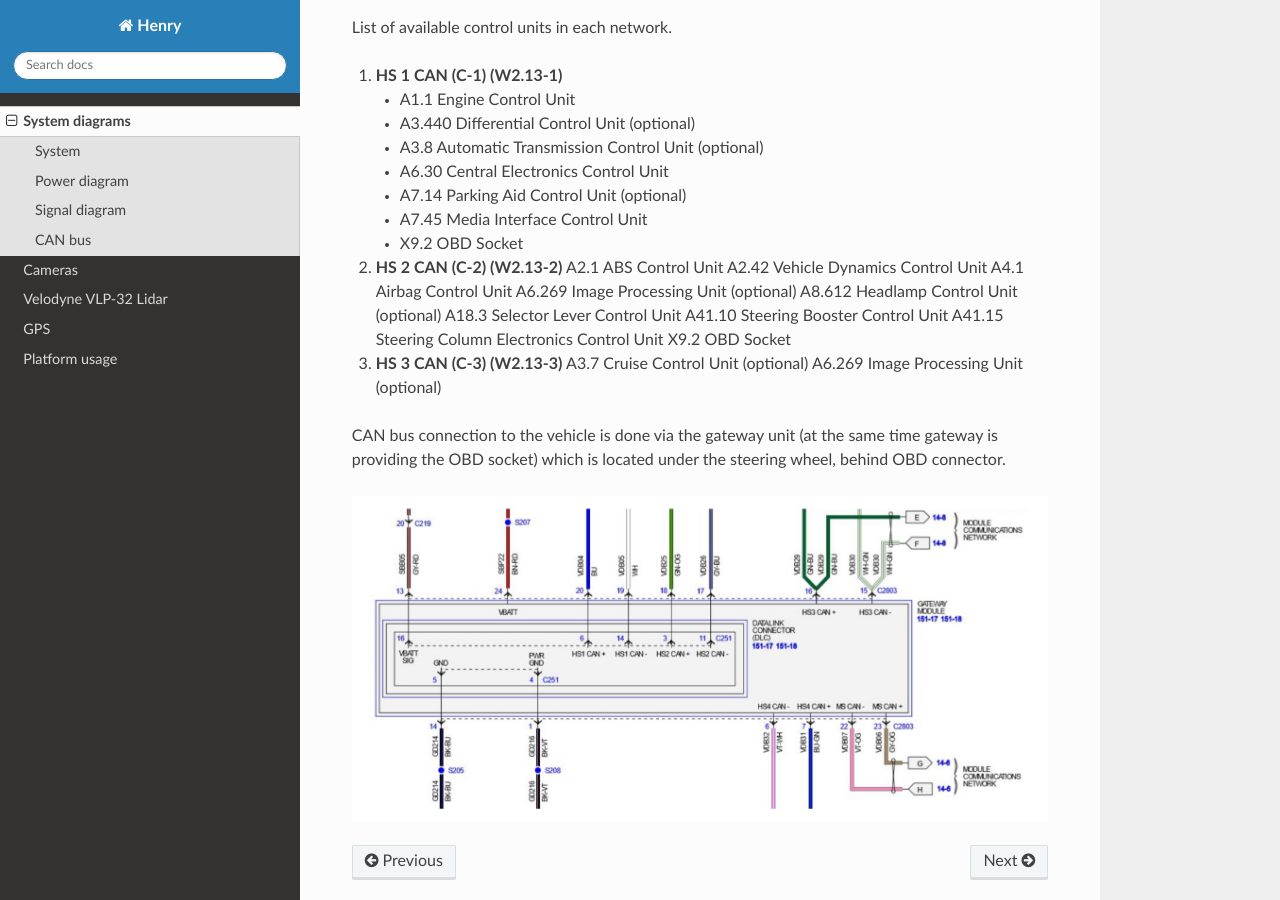
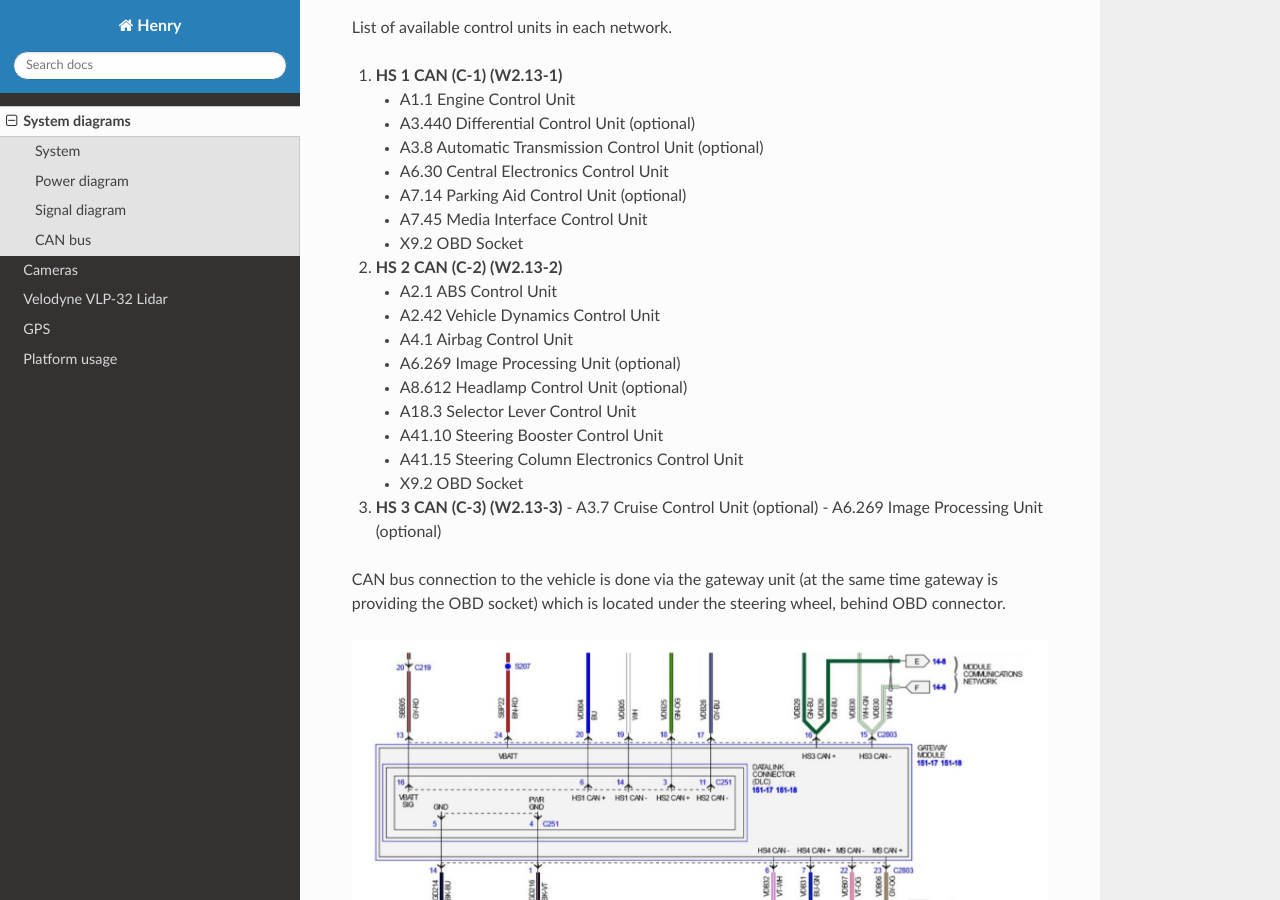
Before and after one commit to autonomymobilitylab/HenryRTD, a Sphinx documentation site: the page built from docs/source/system.rst, in a window 1280 px wide and 900 px high, scrolled down 2456 px. Built offline with Sphinx 7.4.7 and the Read the Docs theme 3.1.0, drawn with Linux system fonts in a browser that asks for light colours.

Commit message:
lists in order

```diff
--- a/docs/source/system.rst
+++ b/docs/source/system.rst
@@ -45,18 +45,20 @@ List of available control units in each network.
    - X9.2 OBD Socket
 
 2. **HS 2 CAN (C-2) (W2.13-2)**
-   A2.1 ABS Control Unit
-   A2.42 Vehicle Dynamics Control Unit
-   A4.1 Airbag Control Unit
-   A6.269 Image Processing Unit (optional)
-   A8.612 Headlamp Control Unit (optional)
-   A18.3 Selector Lever Control Unit
-   A41.10 Steering Booster Control Unit
-   A41.15 Steering Column Electronics Control Unit
-   X9.2 OBD Socket
+
+   - A2.1 ABS Control Unit
+   - A2.42 Vehicle Dynamics Control Unit
+   - A4.1 Airbag Control Unit
+   - A6.269 Image Processing Unit (optional)
+   - A8.612 Headlamp Control Unit (optional)
+   - A18.3 Selector Lever Control Unit
+   - A41.10 Steering Booster Control Unit
+   - A41.15 Steering Column Electronics Control Unit
+   - X9.2 OBD Socket
+
 3. **HS 3 CAN (C-3) (W2.13-3)**
-   A3.7 Cruise Control Unit (optional)
-   A6.269 Image Processing Unit (optional)
+   - A3.7 Cruise Control Unit (optional)
+   - A6.269 Image Processing Unit (optional)
 
 CAN bus connection to the vehicle is done via the gateway unit (at the same time gateway is providing the OBD socket) which is located under the steering wheel, behind OBD connector.
 
```
